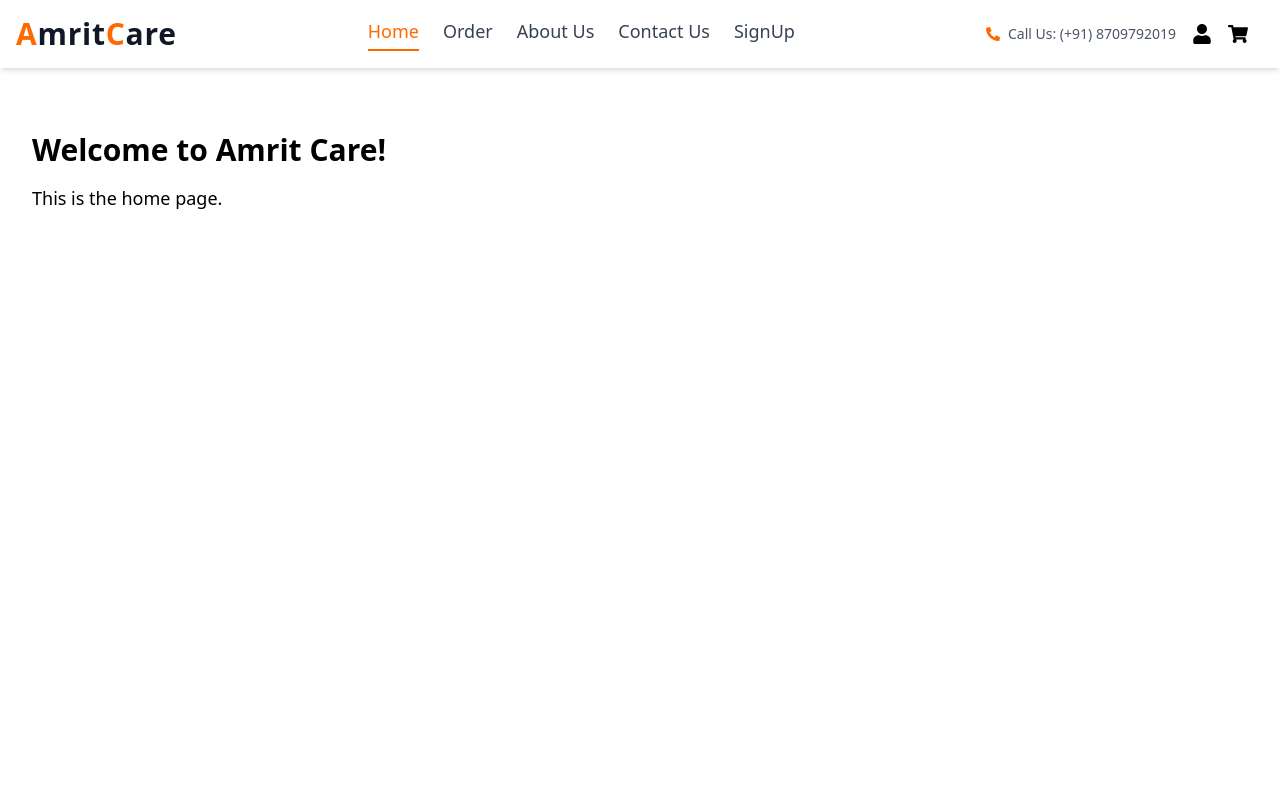
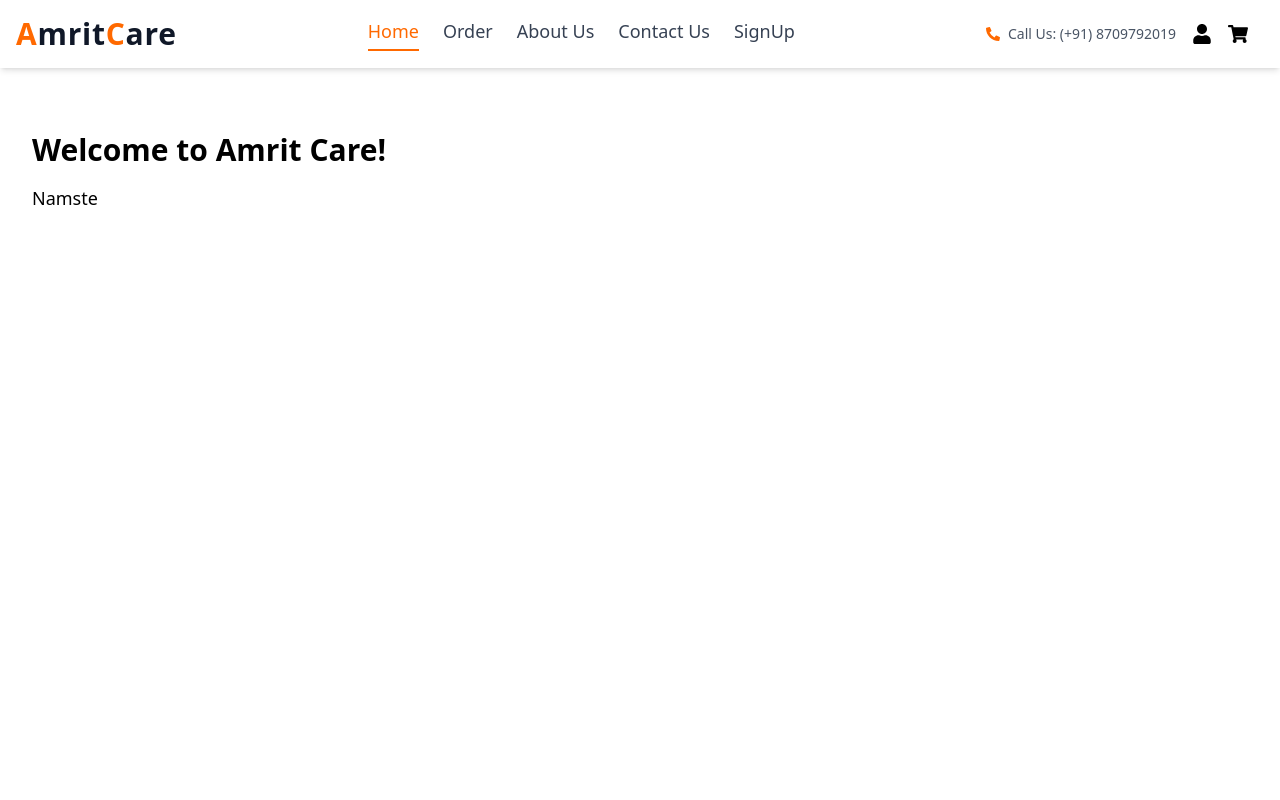
Before and after one commit to Shubham713-lab/Amrit-Care, a React (Vite) app: page / in a window 1280 px wide. Shown: the top 800 px of the page. Built offline with nearby package versions, Linux system fonts and the light colour scheme.

Commit message:
fix: Update welcome message on Home page to greet users in a friendly manner

```diff
--- a/src/pages/Home.jsx
+++ b/src/pages/Home.jsx
@@ -6,7 +6,7 @@ export default function Home() {
   return (
     <div className="pt-[100px] px-8" style={{ paddingTop: '100px', padding: '2rem' }}>
       <h1 className="text-3xl font-bold mb-4">Welcome to Amrit Care!</h1>
-      <p className="text-lg">This is the home page.</p>
+      <p className="text-lg">Namste</p>
     </div>
   );
 }
```
